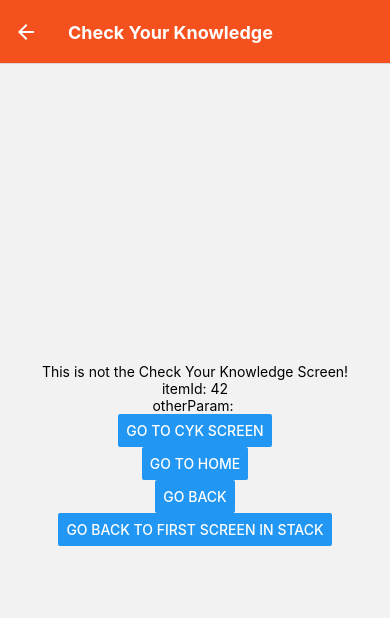
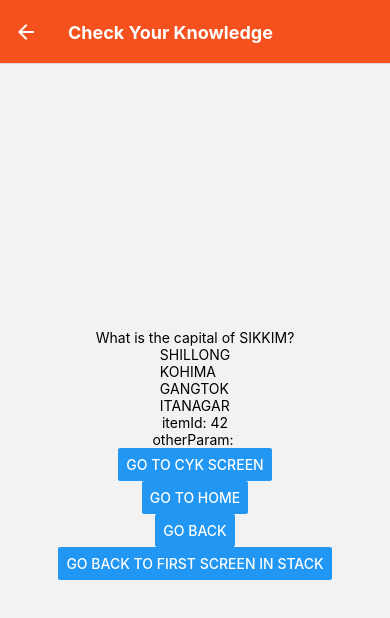
Before and after one commit to daredevilteja/ChecKno, a React Native app: screen / in a window 390 px wide. Both pictures are taken after a click on the button "CHECK YOUR KNOWLEDGE". Shown: the top 618 px of the page. Built offline with nearby package versions, Linux system fonts and the light colour scheme.

Commit message:
Added base logic

```diff
--- a/App.js
+++ b/App.js
@@ -5,12 +5,47 @@ import React from "react";
 import { Button, StyleSheet, Text, View } from "react-native";
 import { SafeAreaProvider, SafeAreaView } from "react-native-safe-area-context";
 
+const data = {
+  andhraPradesh: "hyderabad",
+  arunachalPradesh: "itanagar",
+  assam: "dispur",
+  bihar: "patna",
+  goa: "panaji",
+  gujarat: "gandhinagar",
+  haryana: "chandigarh",
+  himachalPradesh: "shimla",
+  jammuKashmir: "srinagar",
+  karnataka: "bengaluru",
+  kerala: "thiruvananthapuram",
+  madhyaPradesh: "bhopal",
+  maharashtra: "mumbai",
+  manipur: "imphal",
+  meghalaya: "shillong",
+  mizoram: "aizawl",
+  nagaland: "kohima",
+  orissa: "bhubaneswar",
+  punjab: "chandigarh",
+  rajasthan: "jaipur",
+  sikkim: "gangtok",
+  tamilNadu: "chennai",
+  tripura: "agartala",
+  uttarPradesh: "lucknow",
+  westBengal: "kolkata",
+  chhattisgarh: "raipur",
+  uttarakhand: "dehradun",
+  jharkhand: "ranchi",
+  telangana: "hyderabad",
+};
+
+const states = Object.keys(data);
+const capitals = Object.values(data);
+
 function HomeScreen({ navigation }) {
   return (
     <SafeAreaView style={{ flex: 1 }}>
       <View style={styles.container}>
         <Text>This is the Home Screen!</Text>
-        <StatusBar style="auto" />
+        <View style={{ flexDirection: "row" }}>
           <Button
             title="Profile"
             onPress={() => navigation.navigate("Profile")}
@@ -20,16 +55,51 @@ function HomeScreen({ navigation }) {
             onPress={() => navigation.navigate("Check Your Knowledge")}
           />
         </View>
+        <StatusBar style="auto" />
+      </View>
     </SafeAreaView>
   );
 }
 
 function CYKScreen({ navigation, route }) {
   const { itemId, otherParam } = route.params;
+  const currState = states[Math.floor(Math.random() * 30)];
+  const currCapital = data[currState];
+  const currCapitalCopy = [...capitals];
+  const currOptions = [data[currState]];
+  const currOptionsTemp = [];
+  let count = 0;
+  while (count < 3) {
+    const currNum = Math.floor(Math.random() * currCapitalCopy.length);
+    currOptions.push(currCapitalCopy[currNum]);
+    currCapitalCopy.splice(
+      currCapitalCopy.indexOf(currCapitalCopy[currNum]),
+      1
+    );
+    count += 1;
+  }
+
+  count = 0;
+
+  while (count < 4) {
+    const currNum = Math.floor(Math.random() * currOptions.length);
+    currOptionsTemp.push(currOptions[currNum]);
+    currOptions.splice(currOptions.indexOf(currOptions[currNum]), 1);
+    count += 1;
+  }
+
   return (
     <SafeAreaView style={{ flex: 1 }}>
       <View style={styles.container}>
-        <Text>This is not the Check Your Knowledge Screen!</Text>
+        <Text>
+          What is the capital of {currState.toString().toUpperCase()}?
+        </Text>
+        <View>
+          <Text>{currOptionsTemp[0].toUpperCase()}</Text>
+          <Text>{currOptionsTemp[1].toUpperCase()}</Text>
+          <Text>{currOptionsTemp[2].toUpperCase()}</Text>
+          <Text>{currOptionsTemp[3].toUpperCase()}</Text>
+        </View>
         <Text>itemId: {JSON.stringify(itemId)}</Text>
         <Text>otherParam: {JSON.stringify(otherParam)}</Text>
         <StatusBar style="auto" />
@@ -76,7 +146,7 @@ export default function App() {
           <Stack.Screen
             name="Home"
             component={HomeScreen}
-            options={{ title: "Overview" }}
+            options={{ title: "Home" }}
           />
           <Stack.Screen
             name="Check Your Knowledge"
--- a/package.json
+++ b/package.json
@@ -10,6 +10,7 @@
     "eject": "expo eject"
   },
   "dependencies": {
+    "@react-navigation/drawer": "^6.1.8",
     "@react-navigation/native": "^6.0.6",
     "@react-navigation/native-stack": "^6.2.5",
     "expo": "~43.0.2",
@@ -17,6 +18,8 @@
     "react": "17.0.1",
     "react-dom": "17.0.1",
     "react-native": "0.64.3",
+    "react-native-gesture-handler": "~1.10.2",
+    "react-native-reanimated": "~2.2.0",
     "react-native-safe-area-context": "3.3.2",
     "react-native-screens": "~3.8.0",
     "react-native-web": "0.17.1"
```
Also changed, not shown: 1 other file (tests, documents, lock files or other folders). Lines whose indentation alone changed are shown as unchanged.
